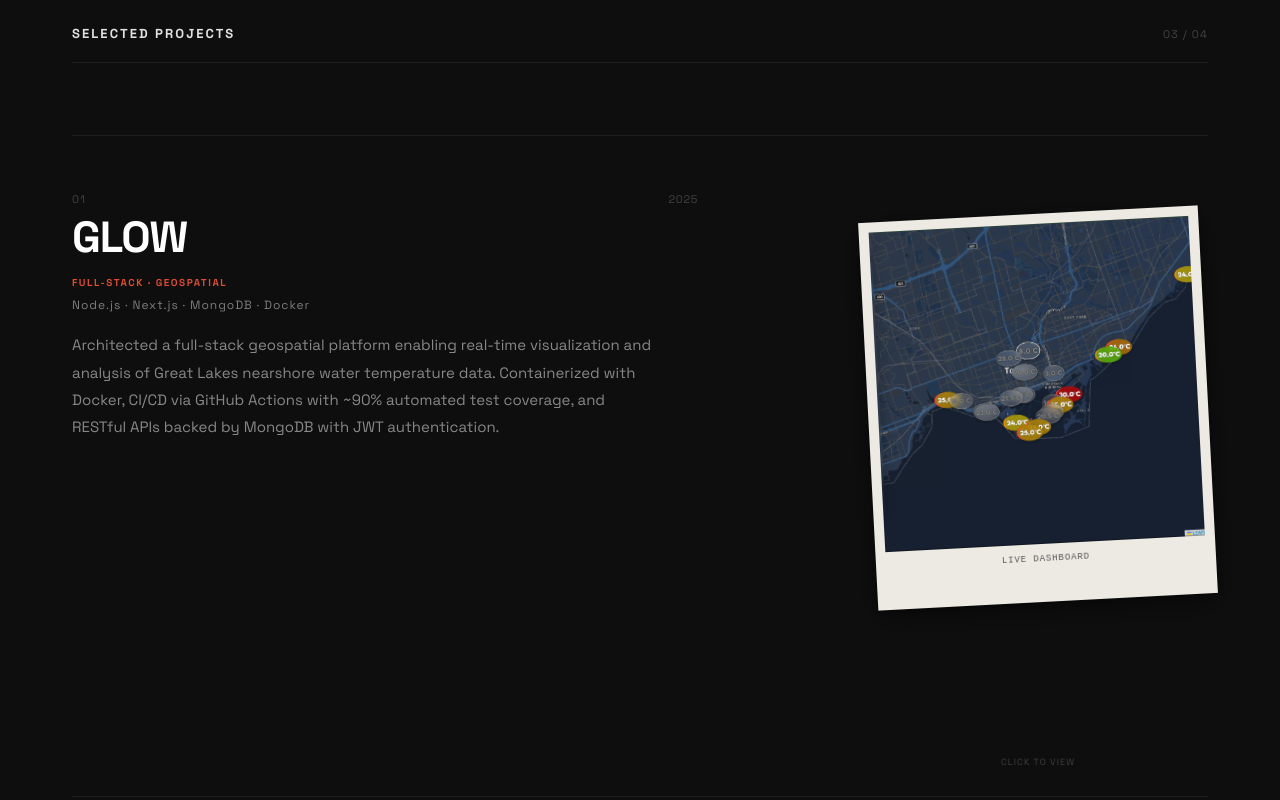
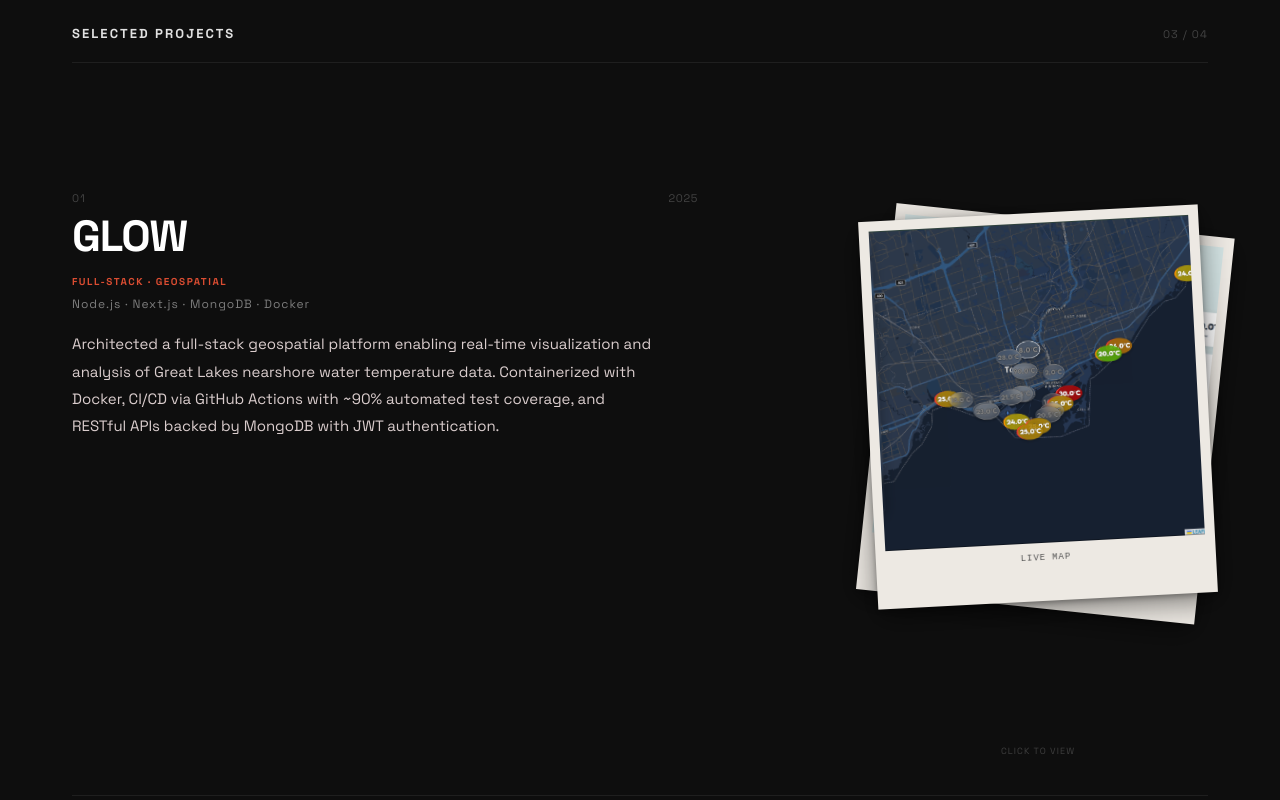
Before and after one commit to Adrit-3001/portfolio, a Next.js app: page / in a window 1280 px wide. Shown: the part 1700-2500 px from the top of the page. Built offline with nearby package versions, Linux system fonts and the light colour scheme.

Commit message:
polished more

```diff
--- a/src/app/globals.css
+++ b/src/app/globals.css
@@ -274,9 +274,13 @@ h1 {
   padding: 56px 0;
 }
 
+.section-label + .project-block {
+  border-top: none;
+}
+
 .project-block:last-child {
-  border-bottom: 1px solid rgba(255,255,255,0.07);
-  padding-bottom: 80px;
+  border-bottom: none;
+  padding-bottom: 0px;
 }
 
 .proj-text-col {
@@ -336,7 +340,7 @@ h1 {
 
 .proj-desc {
   font-size: 15px;
-  color: rgba(255,255,255,0.5);
+  color: rgb(218, 205, 205);
   line-height: 1.82;
   max-width: 580px;
 }
@@ -412,7 +416,7 @@ h1 {
 
 .exp-bullets li {
   font-size: 15px;
-  color: rgba(255,255,255,0.5);
+  color: rgba(218, 205, 205);
   line-height: 1.82;
   padding-left: 16px;
   position: relative;
@@ -512,7 +516,7 @@ h1 {
 
 .polaroid-hint {
   position: absolute;
-  bottom: -28px;
+  bottom: -18px;
   left: 50%;
   transform: translateX(-50%);
   font-size: 9px;
--- a/src/components/SkillsSection.jsx
+++ b/src/components/SkillsSection.jsx
@@ -40,14 +40,12 @@ export default function SkillsSection() {
 
       <div className="skills-grid">
         {SKILLS.map((group, i) => (
-          <ScrollReveal key={group.category} delay={i * 90}>
-            <div className="skill-group">
-              <div className="skill-category">{group.category}</div>
-              <div className="skill-tags">
-                {group.items.map((item) => (
-                  <span key={item} className="skill-tag">{item}</span>
-                ))}
-              </div>
+          <ScrollReveal key={group.category} className="skill-group" delay={i * 90}>
+            <div className="skill-category">{group.category}</div>
+            <div className="skill-tags">
+              {group.items.map((item) => (
+                <span key={item} className="skill-tag">{item}</span>
+              ))}
             </div>
           </ScrollReveal>
         ))}
--- a/src/components/WorkSection.jsx
+++ b/src/components/WorkSection.jsx
@@ -13,8 +13,14 @@ const PROJECTS = [
     images: [
       {
         src: '/projects/GLOW_home_page.png',
-        alt: 'GLOW dashboard with interactive map showing beach water temperatures across Toronto',
-        label: 'Live Dashboard',
+        alt: 'GLOW Home Page with interactive map showing beach water temperatures across Toronto',
+        label: 'Live Map',
+        objectPosition: 'center top',
+      },
+      {
+        src: '/projects/GLOW_user_dashboard.png',
+        alt: 'GLOW user dashboard where users can view and manage their saved beach locations and edit temperature logs',
+        label: 'User Dashboard',
         objectPosition: 'center',
       },
     ],
```
Also changed, not shown: public/projects/GLOW_user_dashboard.png (added).
